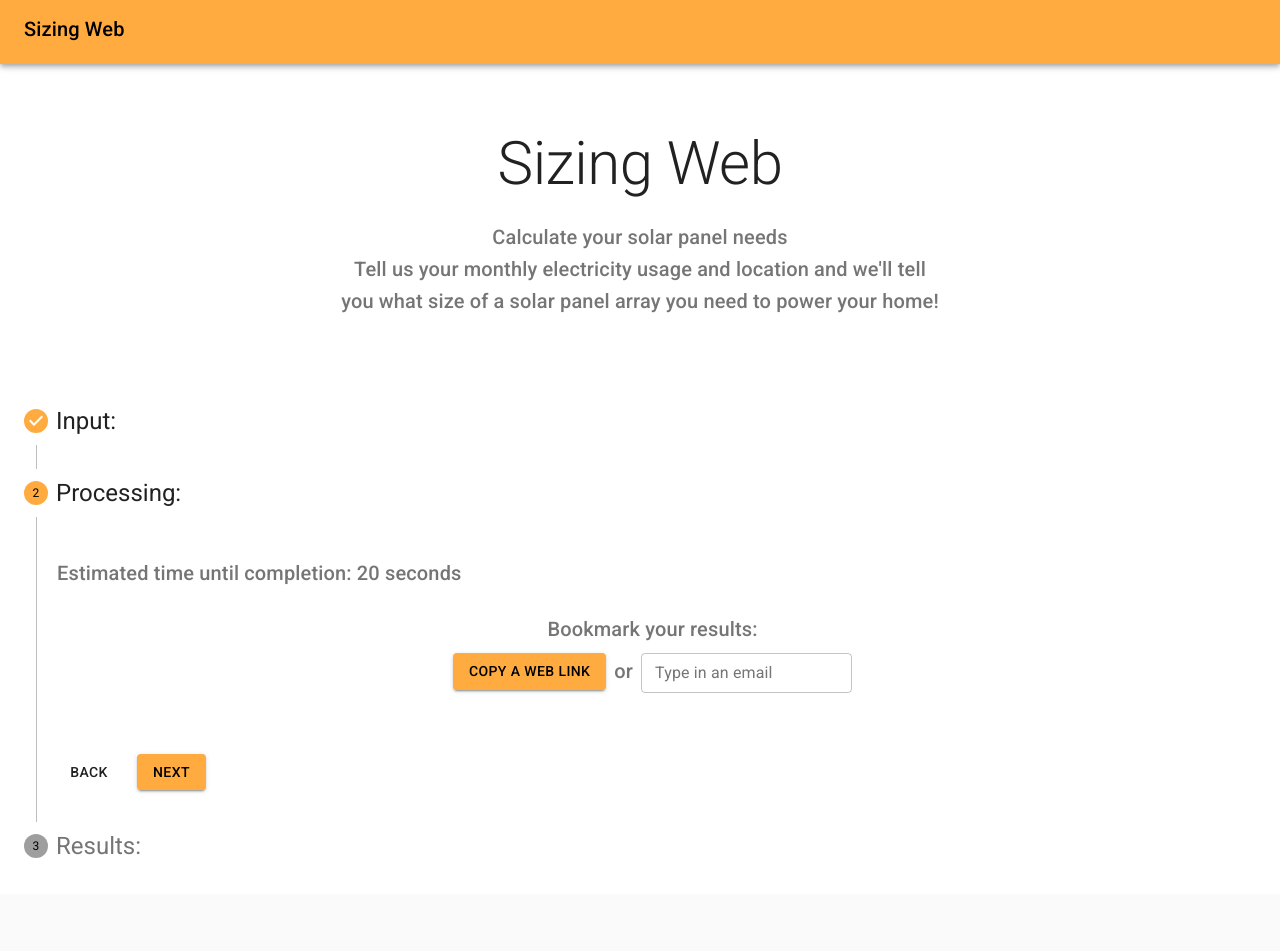
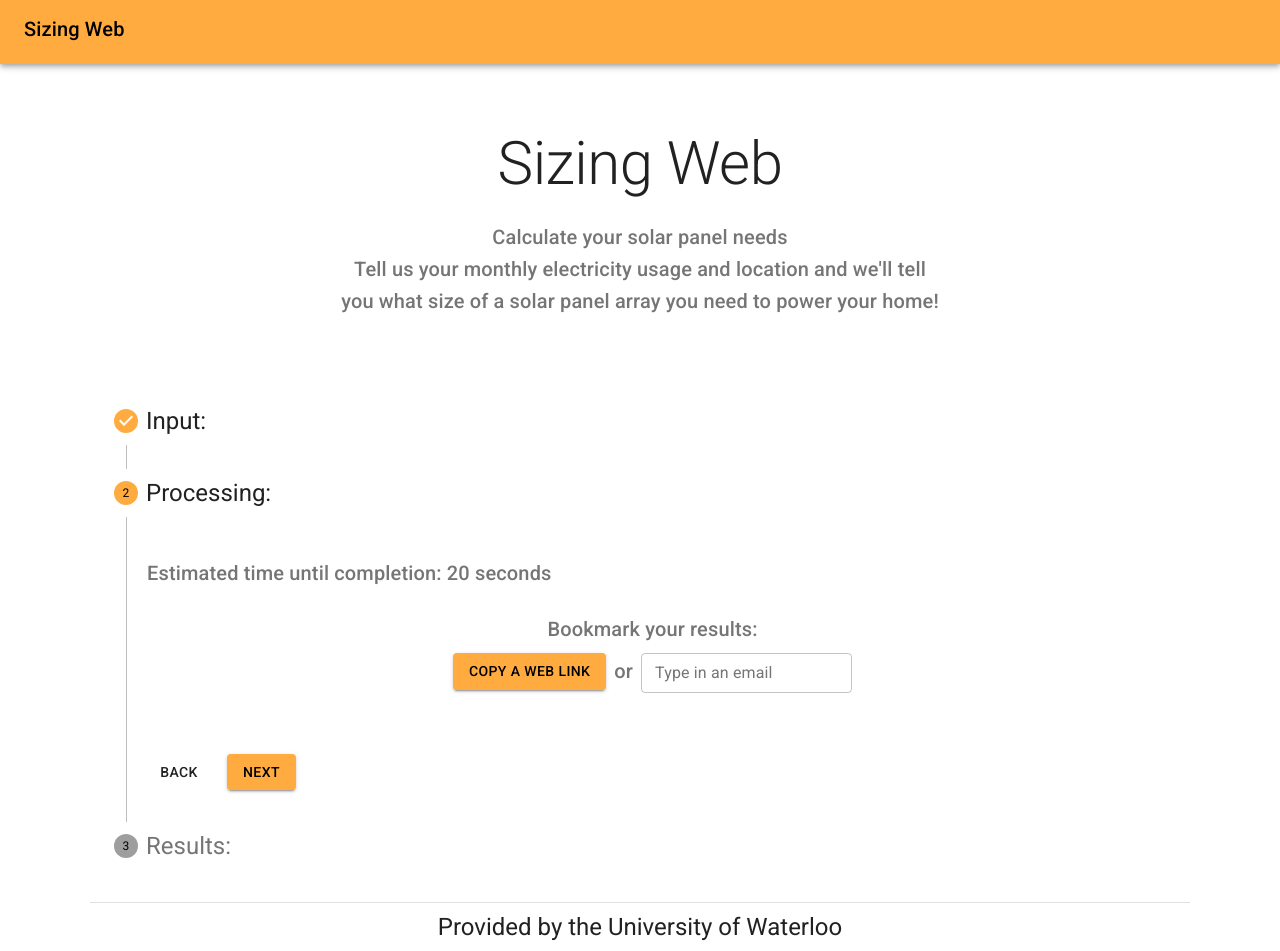
Before and after one commit to Remimstr/SizingWeb, a React (Create React App) app: page / in a window 1280 px wide. Before the commit the page ends 894 px from the top, so only its background shows below. Built offline with nearby package versions, Linux system fonts and the light colour scheme.

Commit message:
Clean up some styling, add footer

```diff
--- a/src/pages/index.tsx
+++ b/src/pages/index.tsx
@@ -2,6 +2,7 @@ import * as React from "react";
 import { Theme } from "@material-ui/core/styles/createMuiTheme";
 import createStyles from "@material-ui/core/styles/createStyles";
 import withStyles, { WithStyles } from "@material-ui/core/styles/withStyles";
+import classNames from "classnames";
 import withRoot from "../withRoot";
 
 import AppBar from "@material-ui/core/AppBar";
@@ -22,8 +23,23 @@ const content = {
 
 const styles = (theme: Theme) =>
   createStyles({
+    "@global": {
+      body: {
+        backgroundColor: theme.palette.common.white
+      }
+    },
     appBar: {
       position: "relative"
+    },
+    layout: {
+      width: "auto",
+      marginLeft: theme.spacing.unit * 3,
+      marginRight: theme.spacing.unit * 3,
+      [theme.breakpoints.up(1100 + theme.spacing.unit * 3 * 2)]: {
+        width: 1100,
+        marginLeft: "auto",
+        marginRight: "auto"
+      }
     },
     blurbArea: {
       backgroundColor: theme.palette.background.paper
@@ -32,6 +48,17 @@ const styles = (theme: Theme) =>
       maxWidth: 600,
       margin: "0 auto",
       padding: `${theme.spacing.unit * 8}px 0 ${theme.spacing.unit * 6}px`
+    },
+    app: {
+      display: "flex",
+      minHeight: "100vh",
+      flexDirection: "column",
+      justifyContent: "space-between"
+    },
+    footer: {
+      marginTop: theme.spacing.unit,
+      borderTop: `1px solid ${theme.palette.divider}`,
+      padding: `${theme.spacing.unit * 1}px 0`
     }
   });
 
@@ -40,7 +67,8 @@ class Index extends React.Component<WithStyles<typeof styles>, {}> {
     const { classes } = this.props;
 
     return (
-      <React.Fragment>
+      <div className={classes.app}>
+        <div>
           <AppBar position="static" className={classes.appBar}>
             <ToolBar>
               <Typography variant="h6" gutterBottom color="inherit">
@@ -49,7 +77,7 @@ class Index extends React.Component<WithStyles<typeof styles>, {}> {
             </ToolBar>
           </AppBar>
 
-        <main>
+          <main className={classes.layout}>
             <div className={classes.blurbArea}>
               <div className={classes.blurbContent}>
                 <Typography
@@ -73,7 +101,13 @@ class Index extends React.Component<WithStyles<typeof styles>, {}> {
             </div>
             <Steps />
           </main>
-      </React.Fragment>
+        </div>
+        <footer className={classNames(classes.footer, classes.layout)}>
+          <Typography variant="h5" align="center">
+            Provided by the University of Waterloo
+          </Typography>
+        </footer>
+      </div>
     );
   }
 }
```
Lines whose indentation alone changed are shown as unchanged.
